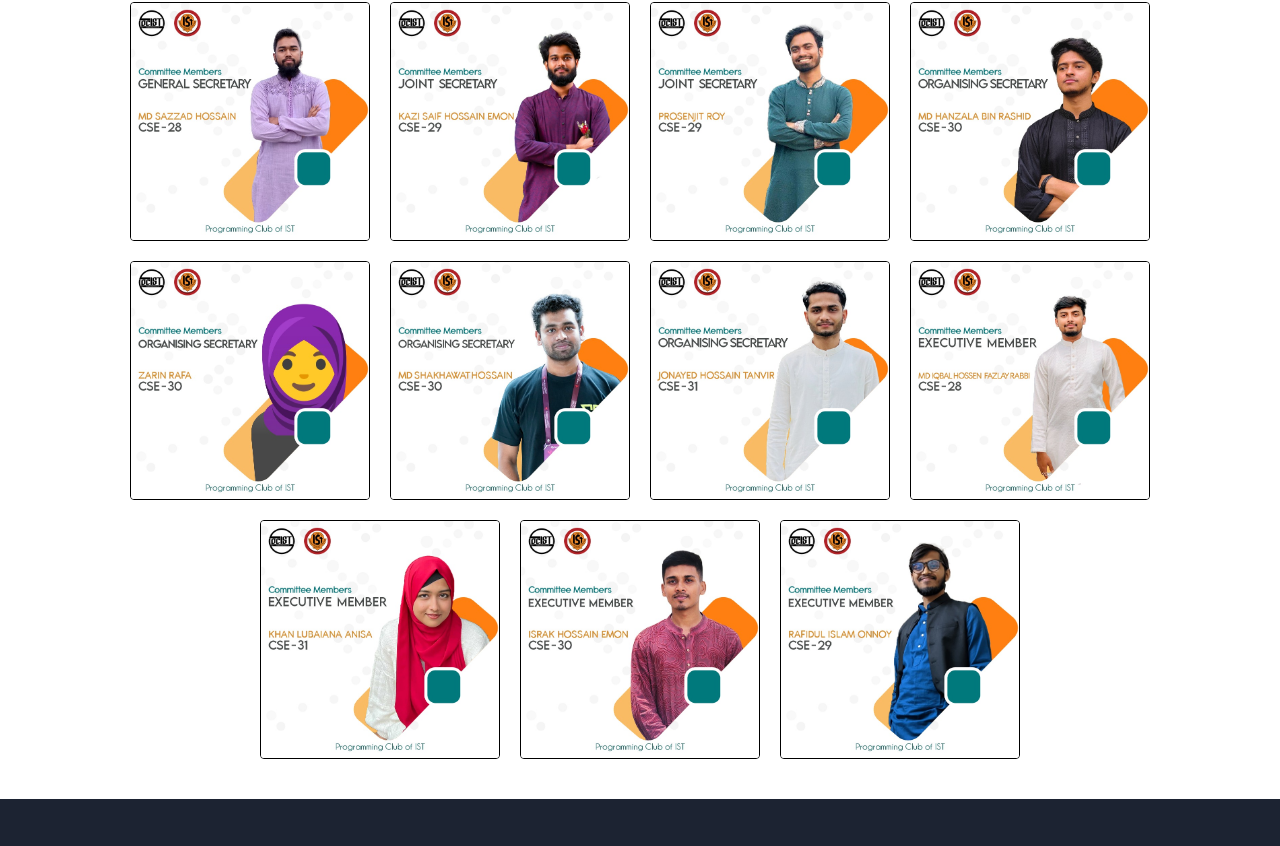
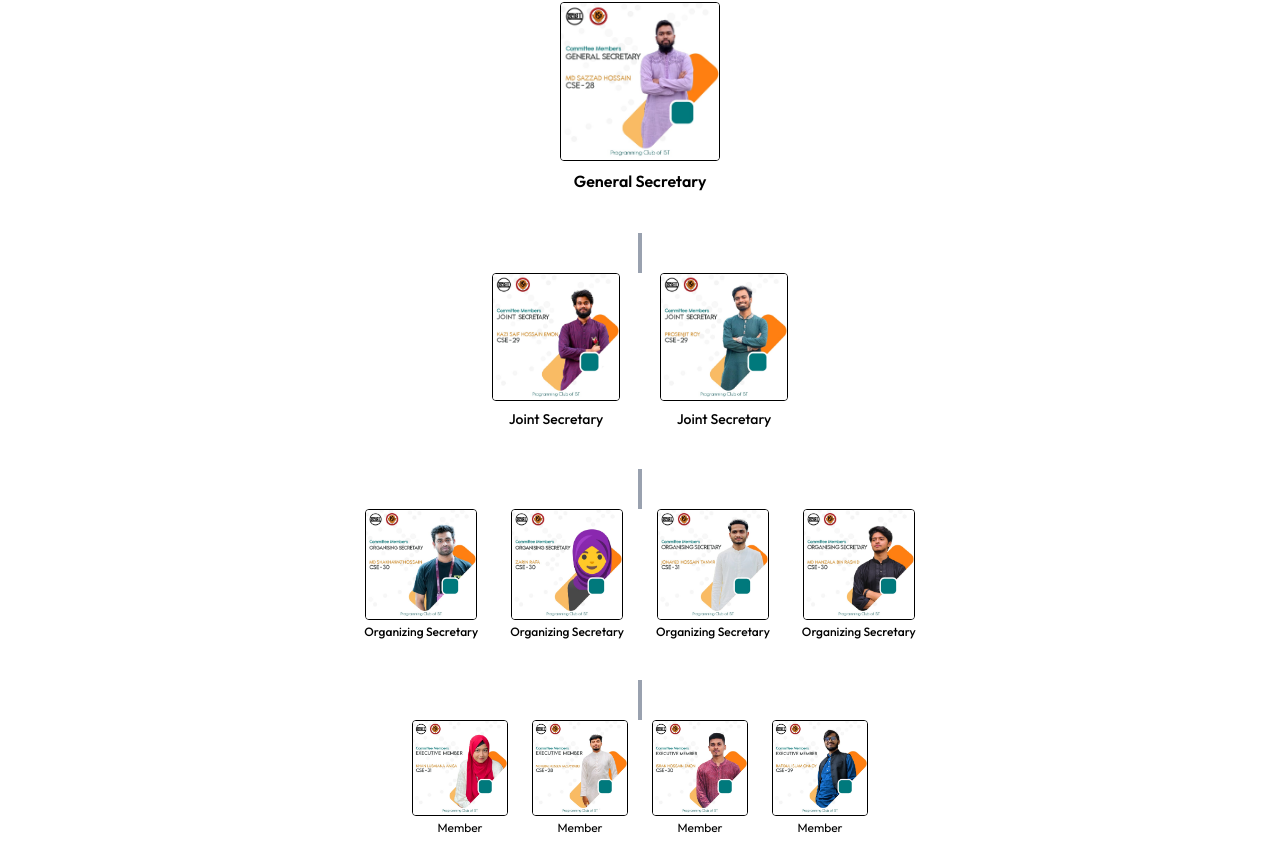
Before and after one commit to nasemul1/pcist-v2, a React (Vite) app: page /contact in a window 1280 px wide. Shown: the part 614-1460 px from the top of the page. Built offline with nearby package versions, Linux system fonts and the light colour scheme; no server answers.

Commit message:
fixed error handling and design issue

```diff
--- a/src/components/ClubMember.jsx
+++ b/src/components/ClubMember.jsx
@@ -12,27 +12,63 @@ import member4 from '../assets/Members/member-4.jpg'
 import os4 from '../assets/Members/member-5.jpg'
 
 const ClubMember = () => {
-	return (
-		<div className='mt-10 w-full'>
-            <div className='mb-5 flex flex-col items-center gap-2'>
-                <h3 className='text-2xl text-center font-semibold'>COMMITTEE MEMBERS</h3>
-                <hr className='w-[320px] border border-orange-500'/>
+  return (
+    <div className="mt-10 w-full">
+      <div className="mb-5 flex flex-col items-center gap-2">
+        <h3 className="text-2xl text-center font-semibold">COMMITTEE MEMBERS</h3>
+        <hr className="w-[320px] border border-orange-500" />
+      </div>
+
+      <div className="flex flex-col items-center gap-10">
+        {/* General Secretary */}
+        <div className="flex flex-col items-center">
+          <img className="w-40 rounded-sm border" src={gs} alt="General Secretary" />
+          <p className="mt-2 font-semibold">General Secretary</p>
+        </div>
+
+        {/* Joint Secretaries */}
+        <div className="flex flex-col items-center">
+          <div className="h-10 w-1 bg-gray-400"></div>
+          <div className="flex gap-10">
+            <div className="flex flex-col items-center">
+              <img className="w-32 rounded-sm border" src={js1} alt="Joint Secretary 1" />
+              <p className="mt-2 text-sm font-medium">Joint Secretary</p>
             </div>
-            <div className='mt-5 px-5 md:px-0 flex flex-col md:flex-row items-center justify-center flex-wrap gap-5'>
-                <img className='w-full md:w-60 rounded-sm overflow-hidden border' src={gs} alt="" />
-                <img className='w-full md:w-60 rounded-sm overflow-hidden border' src={js1} alt="" />
-                <img className='w-full md:w-60 rounded-sm overflow-hidden border' src={js2} alt="" />
-                <img className='w-full md:w-60 rounded-sm overflow-hidden border' src={os4} alt="" />
-                <img className='w-full md:w-60 rounded-sm overflow-hidden border' src={os2} alt="" />
-                <img className='w-full md:w-60 rounded-sm overflow-hidden border' src={os1} alt="" />
-                <img className='w-full md:w-60 rounded-sm overflow-hidden border' src={os3} alt="" />
-                <img className='w-full md:w-60 rounded-sm overflow-hidden border' src={member2} alt="" />
-                <img className='w-full md:w-60 rounded-sm overflow-hidden border' src={member1} alt="" />
-                <img className='w-full md:w-60 rounded-sm overflow-hidden border' src={member3} alt="" />
-                <img className='w-full md:w-60 rounded-sm overflow-hidden border' src={member4} alt="" />
+            <div className="flex flex-col items-center">
+              <img className="w-32 rounded-sm border" src={js2} alt="Joint Secretary 2" />
+              <p className="mt-2 text-sm font-medium">Joint Secretary</p>
             </div>
+          </div>
         </div>
-	)
+
+        {/* Organizing Secretaries */}
+        <div className="flex flex-col items-center">
+          <div className="h-10 w-1 bg-gray-400"></div>
+          <div className="flex gap-8 flex-wrap justify-center">
+            {[os1, os2, os3, os4].map((os, i) => (
+              <div key={i} className="flex flex-col items-center">
+                <img className="w-28 rounded-sm border" src={os} alt={`Organizing Secretary ${i + 1}`} />
+                <p className="mt-1 text-xs font-medium">Organizing Secretary</p>
+              </div>
+            ))}
+          </div>
+        </div>
+
+        {/* Members */}
+        <div className="flex flex-col items-center">
+          <div className="h-10 w-1 bg-gray-400"></div>
+          <div className="flex gap-6 flex-wrap justify-center">
+            {[member1, member2, member3, member4].map((m, i) => (
+              <div key={i} className="flex flex-col items-center">
+                <img className="w-24 rounded-sm border" src={m} alt={`Member ${i + 1}`} />
+                <p className="mt-1 text-xs">Member</p>
+              </div>
+            ))}
+          </div>
+        </div>
+      </div>
+    </div>
+  )
 }
 
 export default ClubMember
--- a/src/pages/auth-folder/Login.jsx
+++ b/src/pages/auth-folder/Login.jsx
@@ -33,17 +33,17 @@ const Login = () => {
 
     try {
       const response = await axios.post(url + '/user/login', { classroll, password });
-      // console.log(response.data.user.email);
+      console.log(response.data);
       if (response.data.status === true) {
         localStorage.setItem('token', response.data.token);
         localStorage.setItem('slug', response.data.slug);
         navigate('/');
       } else {
-        setMessage('Invalid roll or password');
+        setMessage(response.data.message || 'Login failed. Please try again.');
       }
     } catch (error) {
-      console.error(error);
-      setMessage('Something went wrong. Please try again.');
+      // console.error(error);
+      setMessage(error.response?.data?.message || 'An error occurred. Please try again.');
     } finally{
       setLoading(false);
     }
--- a/src/pages/auth-folder/Register.jsx
+++ b/src/pages/auth-folder/Register.jsx
@@ -46,11 +46,11 @@ const Register = () => {
         localStorage.setItem('slug', response.data.slug);
         navigate('/mail-verify');
       } else {
-        setMessage('Invalid roll or password');
+        setMessage(response.data.message || 'Login failed. Please try again.');
       }
     } catch (error) {
-      console.error(error);
-      setMessage('Something went wrong. Please try again.');
+      // console.error(error);
+      setMessage(error.response?.data?.message || 'An error occurred. Please try again.');
     } finally {
       setLoading(false);
     }
```
